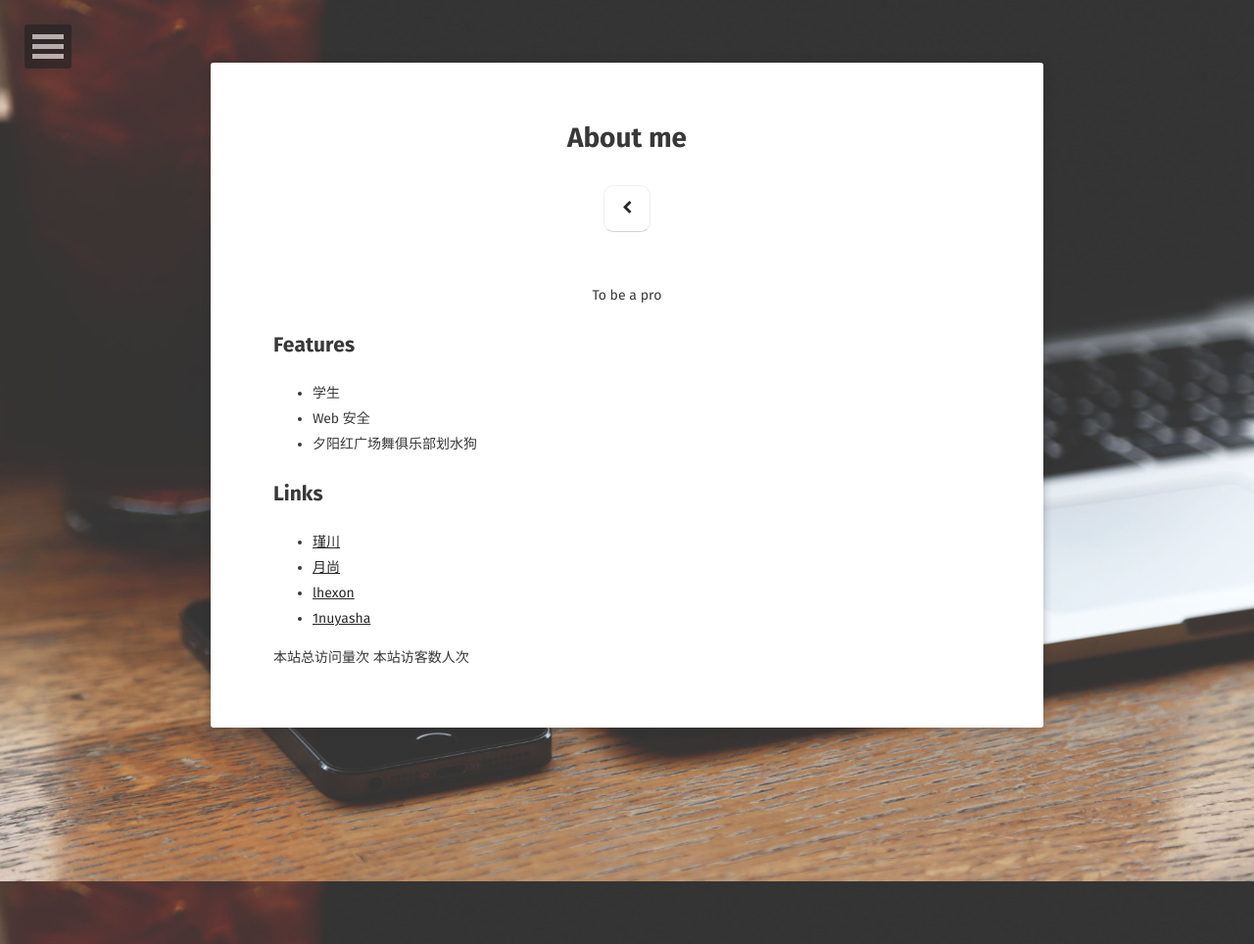
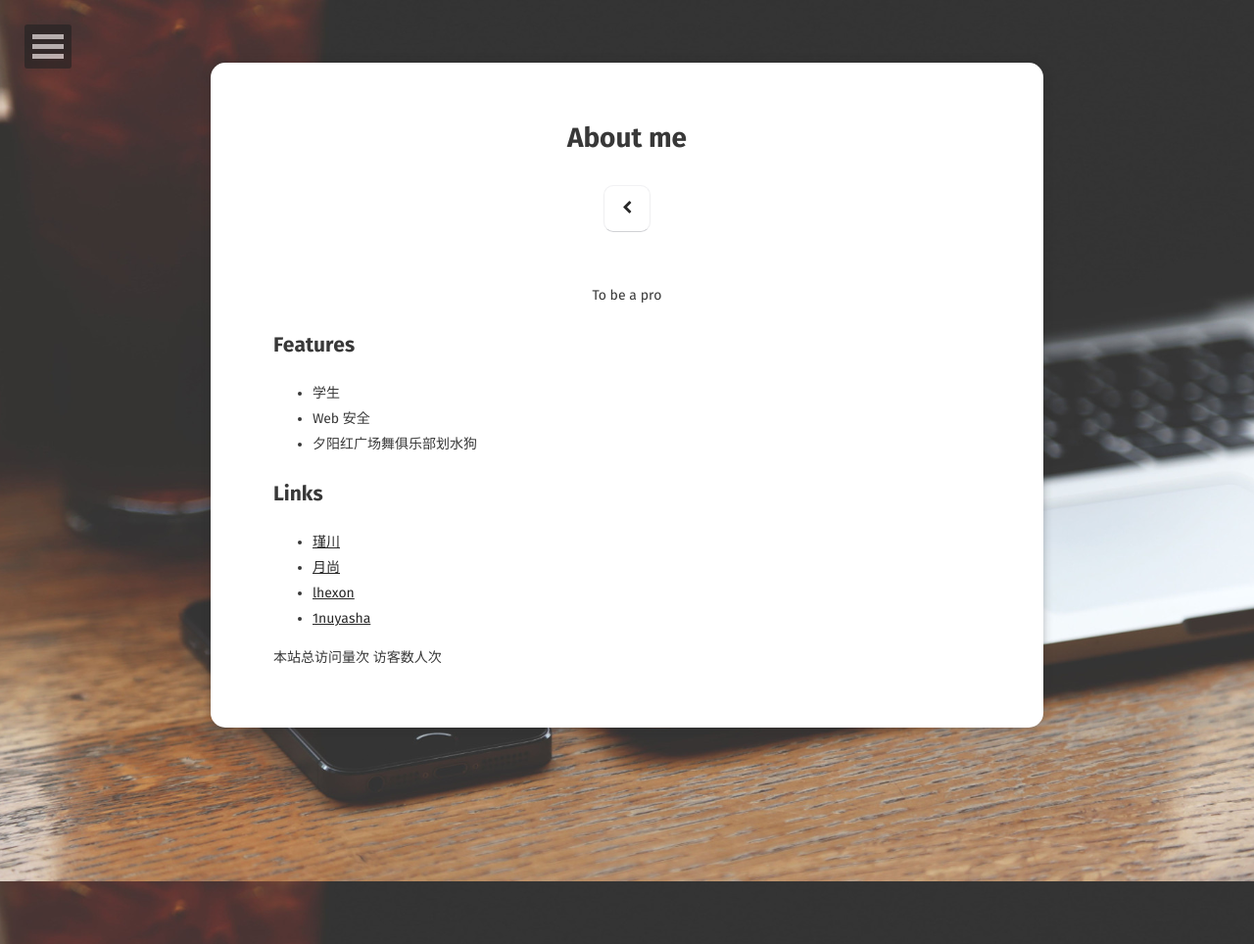
Before and after one commit to Aquilao/Blog, a Jekyll site: the page built from about/index.md, in a window 1280 px wide. Shown: the whole page at 98% size. Built offline with Jekyll 4.4.1, drawn with Linux system fonts in a browser that asks for light colours; some web fonts are replaced; comment, search, counter and statistics services are not loaded.

Commit message:
[^] Change ico

```diff
--- a/_sass/elements.scss
+++ b/_sass/elements.scss
@@ -183,7 +183,7 @@
 	background-color: $color_alabaster;
 	border: solid 1px $color_celeste;
 	border-bottom-color: $color_pink_swan;
-	border-radius: 3px;
+	border-radius: 10px;
 	box-shadow: inset 0 -1px 0 $color_pink_swan;
 }
 
--- a/_sass/site.scss
+++ b/_sass/site.scss
@@ -107,7 +107,7 @@
 	background: $white;
 	color: $color_tuatara;
 	padding: 2em;
-	border-radius: 3px;
+	border-radius: 15px;
 	box-shadow: 0 0 10px 0 rgba($color_shark,0.3);
 	@include transition(.5s);
 	@media #{$small} {
--- a/about/index.md
+++ b/about/index.md
@@ -22,4 +22,4 @@
 
 
 <span id="busuanzi_container_site_pv">本站总访问量<span id="busuanzi_value_site_pv"></span>次</span>
-<span id="busuanzi_container_site_uv">本站访客数<span id="busuanzi_value_site_uv"></span>人次</span>
+<span id="busuanzi_container_site_uv">访客数<span id="busuanzi_value_site_uv"></span>人次</span>
```
Also changed, not shown: assets/img/favicon.jpg, favicon.ico.
